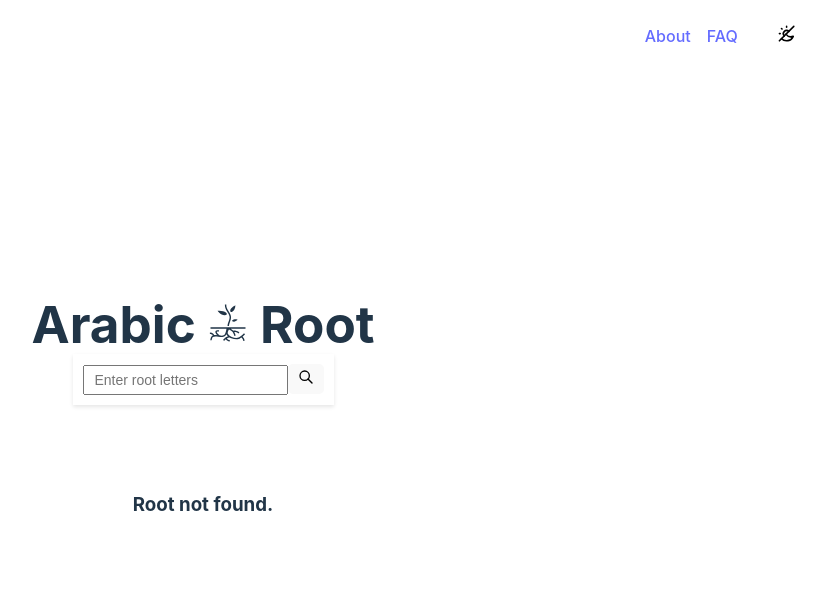
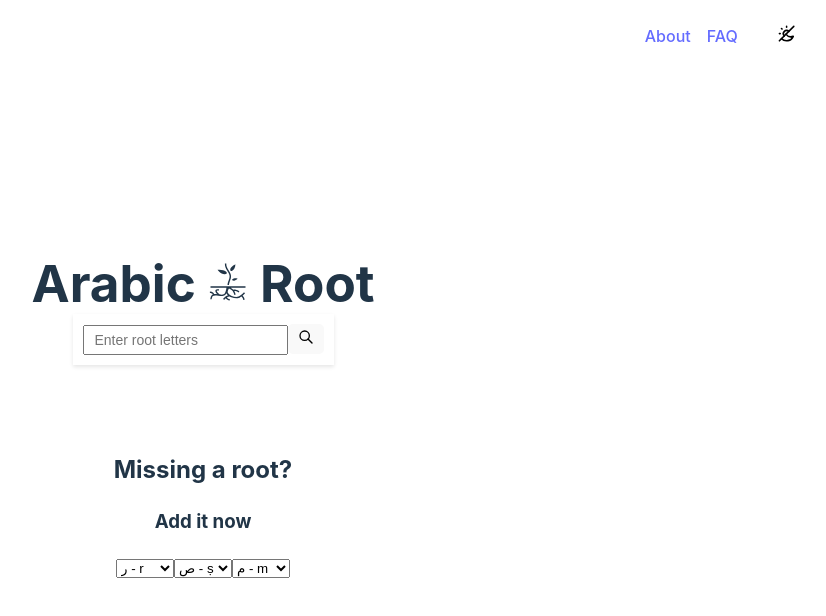
Before and after one commit to NedlawA/ar-root-frontend, a React (Vite) app: page / in a window 1280 px wide. Before the commit this address had no page. Shown: the top 616 px of the page, without its empty margins (437-1263 px from the left). Built offline with nearby package versions, Linux system fonts and the light colour scheme.

Commit message:
add form to add root

```diff
--- /dev/null
+++ b/src/components/AddUpdateForm/AddUpdateForm.css
@@ -0,0 +1,3 @@
+form {
+    margin-left: 10px;
+}
--- /dev/null
+++ b/src/components/AddUpdateForm/AddUpdateForm.jsx
@@ -0,0 +1,126 @@
+// import "./AddUpdateForm.css";
+import { useState } from "react";
+
+const initialFormData = {
+    letters: '',
+    engLetters: '',
+    wordId: ''
+  };
+
+const AddUpdateForm = (props) => {
+  const [formData, setFormData] = useState(initialFormData);
+
+  const handleChange = (event) => {
+    const value = event.target.value;
+    const name = event.target.name;
+    setFormData((prev) => ({ ...prev, [name]: value }));
+  };
+
+  const handleFormSubmit = (event) => {
+    event.preventDefault();
+    props.handleWordSubmit(formData);
+    setFormData(initialFormData);
+  };
+
+  return (
+    <div>
+        <h2>Missing a root?</h2>
+        <h3>Add it now</h3>
+        <select className="root3">
+          <option value="A">ا - A</option>
+          <option value="b">ب - b</option>
+          <option value="t">ت - t</option>
+        <option value="v">ث - ṯ</option>
+        <option value="j">ج - ǧ</option>
+        <option value="H">ح - ḥ</option>
+        <option value="x">خ - ḫ</option>
+        <option value="d">د - d</option>
+        <option value="*">ذ - ḏ</option>
+        <option value="r"selected={true}>ر - r</option>
+        <option value="z">ز - z</option>
+        <option value="s">س - s</option>
+        <option value="$">ش - š</option>
+        <option value="S">ص - ṣ</option>
+        <option value="D">ض - ḍ</option>
+        <option value="T">ط - ṭ</option>
+        <option value="Z">ظ - ẓ</option>
+        <option value="E">ع - ʿ</option>
+        <option value="g">غ - ḡ</option>
+        <option value="f">ف - f</option>
+        <option value="q">ق - q</option>
+        <option value="k">ك - k</option>
+        <option value="l">ل - l</option>
+        <option value="m">م - m</option>
+        <option value="n">ن - n</option>
+        <option value="h">ه - h</option>
+        <option value="w">و - w</option>
+        <option value="ÿ">ى - ỳ</option>
+        <option value="y">ي - y</option>
+        </select>
+        <select className="root2">
+          <option value="A">ا - A</option>
+          <option value="b">ب - b</option>
+          <option value="t">ت - t</option>
+        <option value="v">ث - ṯ</option>
+        <option value="j">ج - ǧ</option>
+        <option value="H">ح - ḥ</option>
+        <option value="x">خ - ḫ</option>
+        <option value="d">د - d</option>
+        <option value="*">ذ - ḏ</option>
+        <option value="r">ر - r</option>
+        <option value="z">ز - z</option>
+        <option value="s">س - s</option>
+        <option value="$">ش - š</option>
+        <option value="S" selected={true}>ص - ṣ</option>
+        <option value="D">ض - ḍ</option>
+        <option value="T">ط - ṭ</option>
+        <option value="Z">ظ - ẓ</option>
+        <option value="E">ع - ʿ</option>
+        <option value="g">غ - ḡ</option>
+        <option value="f">ف - f</option>
+        <option value="q">ق - q</option>
+        <option value="k">ك - k</option>
+        <option value="l">ل - l</option>
+        <option value="m">م - m</option>
+        <option value="n">ن - n</option>
+        <option value="h">ه - h</option>
+        <option value="w">و - w</option>
+        <option value="ÿ">ى - ỳ</option>
+        <option value="y">ي - y</option>
+        </select>
+        <select className="root1">
+          <option value="A">ا - A</option>
+          <option value="b">ب - b</option>
+          <option value="t">ت - t</option>
+        <option value="v">ث - ṯ</option>
+        <option value="j">ج - ǧ</option>
+        <option value="H">ح - ḥ</option>
+        <option value="x">خ - ḫ</option>
+        <option value="d">د - d</option>
+        <option value="*">ذ - ḏ</option>
+        <option value="r">ر - r</option>
+        <option value="z">ز - z</option>
+        <option value="s">س - s</option>
+        <option value="$">ش - š</option>
+        <option value="S">ص - ṣ</option>
+        <option value="D">ض - ḍ</option>
+        <option value="T">ط - ṭ</option>
+        <option value="Z">ظ - ẓ</option>
+        <option value="E">ع - ʿ</option>
+        <option value="g">غ - ḡ</option>
+        <option value="f">ف - f</option>
+        <option value="q">ق - q</option>
+        <option value="k">ك - k</option>
+        <option value="l">ل - l</option>
+        <option value="m" selected={true}>م - m</option>
+        <option value="n">ن - n</option>
+        <option value="h">ه - h</option>
+        <option value="w">و - w</option>
+        <option value="ÿ">ى - ỳ</option>
+        <option value="y">ي - y</option>
+        </select>
+    </div>
+  );
+};
+
+export default AddUpdateForm;
--- a/src/components/Display/Display.jsx
+++ b/src/components/Display/Display.jsx
@@ -1,6 +1,7 @@
 import { useEffect, useRef, useMemo } from 'react';
 import * as d3 from 'd3';
 import PropTypes from 'prop-types'
+import AddUpdateForm from '../AddUpdateForm/AddUpdateForm'
 
 const Display = ({formDisplay, resultDisplay}) => {
     const svgRef = useRef(null);
@@ -158,7 +159,7 @@ const Display = ({formDisplay, resultDisplay}) => {
 
   return <>{resultDisplay &&
   <svg id="tree" ref={svgRef} />}
-  {!resultDisplay.id && <h3>Root not found.</h3>}
+  {!resultDisplay.id && <AddUpdateForm />}
   </>;
 };
 
```
